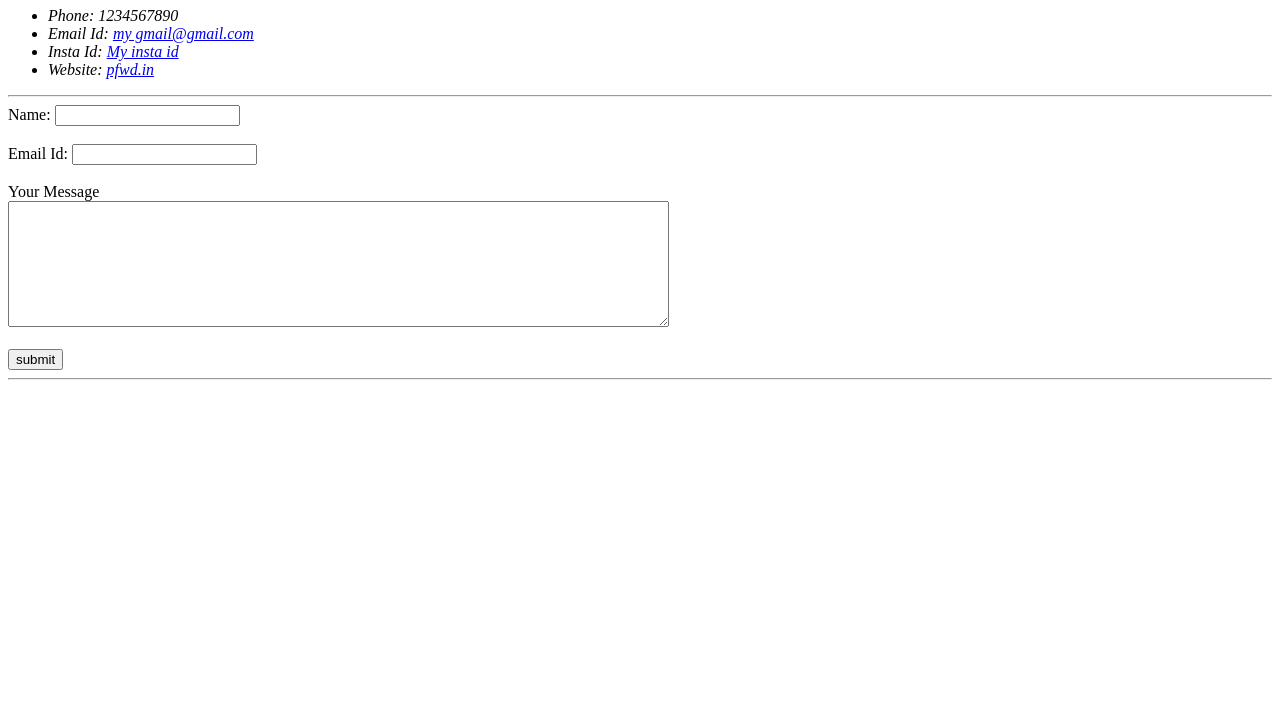
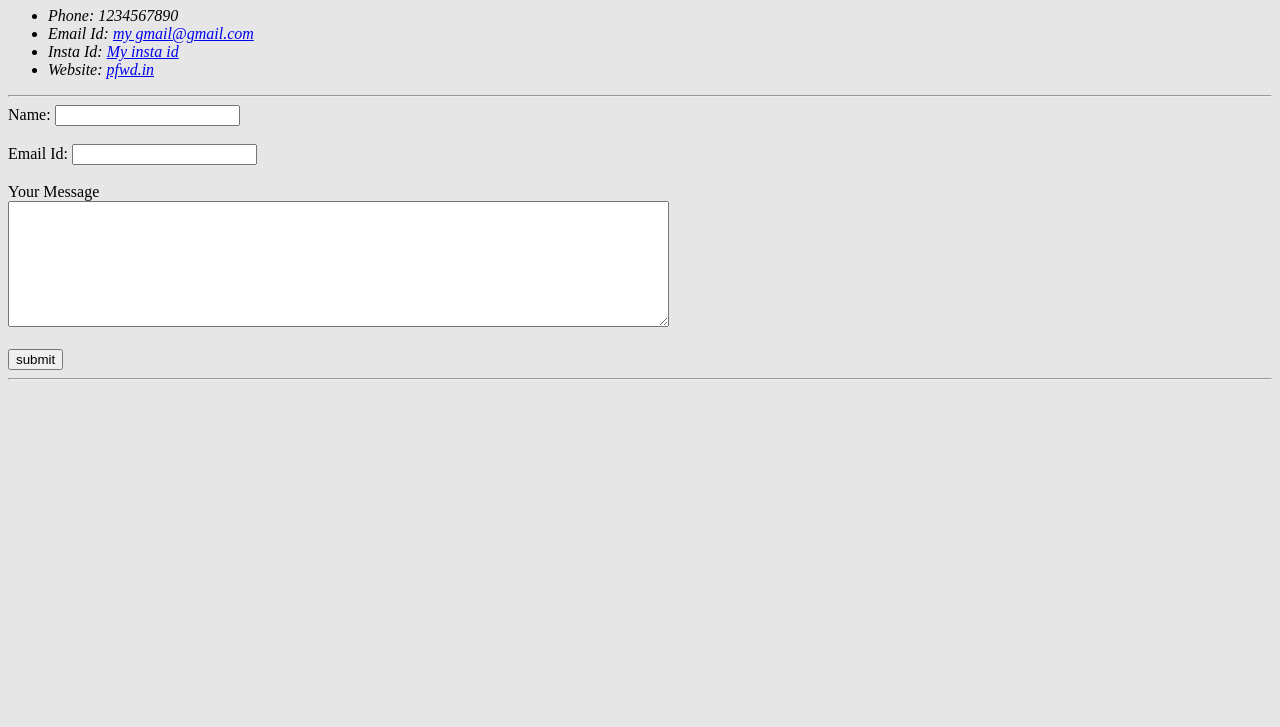
Before and after one commit to vickycr7/CV, a plain HTML site: page Contact.html in a window 1280 px wide. Shown: the part 73-800 px from the top of the page. Drawn offline with Linux system fonts and the light colour scheme.

Commit message:
Update Contact.html

```diff
--- a/Contact.html
+++ b/Contact.html
@@ -4,7 +4,7 @@
     <meta charset="utf-8">
     <title>Contact Details</title>
   </head>
-  <bodybgcolor="#E6E6E6">
+  <body bgcolor="#E6E6E6">
     <h1>Contact Details</h1>
     <address>
       <ul>
```
